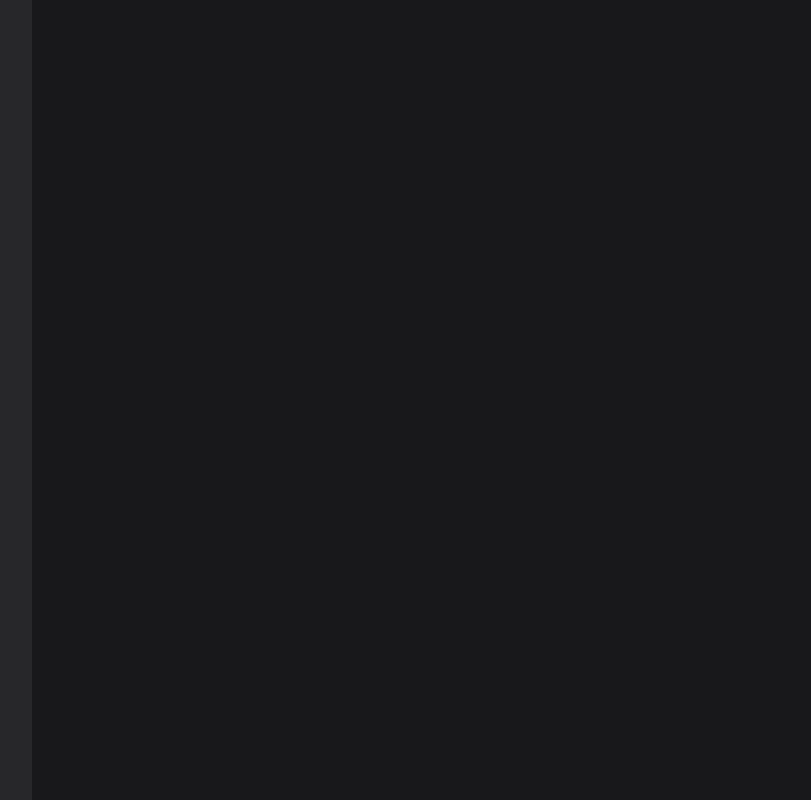
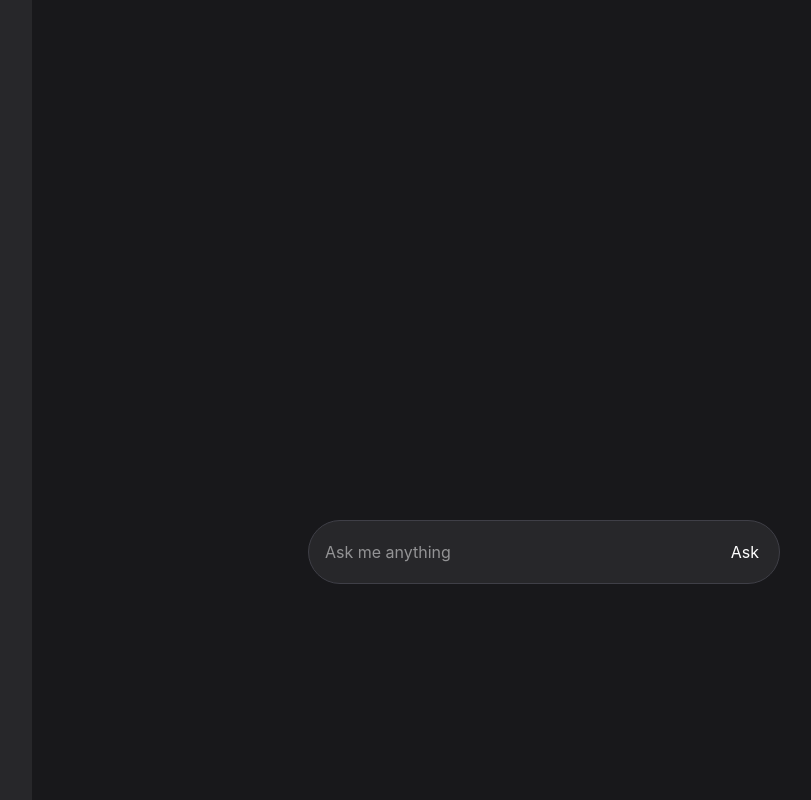
Before and after one commit to Anjan28052006/react-ai-tool, a React (Vite) app: page / in a window 1280 px wide. Shown: the whole page, without its empty margins (224-1035 px from the left). Built offline with nearby package versions, Linux system fonts and the light colour scheme.

Commit message:
formatted the message

```diff
--- a/src/App.jsx
+++ b/src/App.jsx
@@ -1,19 +1,64 @@
-
-import './App.css'
+import { useState } from "react";
+import "./App.css";
+import { URL } from "./constants";
+import Answer from "./components/Answers";
 
 function App() {
+  const [question, setQuestion] = useState("");
+  const [data, getData] = useState(undefined);
 
+  const payLoad = {
+    contents: [
+      {
+        parts: [{ text: question }],
+      },
+    ],
+  };
+
+  const askQuestion = async () => {
+    let res = await fetch(URL, {
+      method: "POST",
+      body: JSON.stringify(payLoad),
+    });
+
+    res = await res.json();
+    let dataString=res.candidates[0].content.parts[0].text;
+    dataString=dataString.split("* ");
+    dataString=dataString.map((item)=>item.trim())
+
+    getData(dataString);
+  };
   return (
-    <div className='grid grid-cols-5 h-screen'>
-      <div className='col-span-1 bg-zinc-800 '>
+    <div className="grid grid-cols-5 h-screen text-center">
+      <div className="col-span-1 bg-zinc-800 ">
 
       </div>
-      <div className='col-span-4'>
+      <div className="col-span-4 p-10">
+        <div className="container h-120 overflow-scroll">
+          <div className="text-white">
+               {/* {data} */}
+               <ul>
+                {
+                  data  && data.map((item,index)=>{
+                    return <li className="text-left p-1" key={index} ><Answer ans={item}/></li>
+                  })
+                }
+               </ul>
+          </div>
 
+        </div>
+        <div className="bg-zinc-800 w-1/2 m-auto rounded-4xl border border-zinc-700 text-white h-16 flex p-1 pr-5">
+          <input
+            type="text"
+            onChange={(event) => setQuestion(event.target.value)}
+            className="w-full p-3 h-full outline-none"
+            placeholder="Ask me anything"
+          />
+          <button onClick={askQuestion}>Ask</button>
+        </div>
       </div>
-
     </div>
-  )
+  );
 }
 
-export default App
+export default App;
--- /dev/null
+++ b/src/components/Answers.jsx
@@ -0,0 +1,5 @@
+export default function Answer({ans}){
+    return <>
+    {ans}
+    </>
+}
--- /dev/null
+++ b/src/constants.jsx
@@ -0,0 +1 @@
+export const URL="https://generativelanguage.googleapis.com/v1beta/models/gemini-3.5-flash:generateContent?key=AQ.Ab8RN6IoiazjS4pSHrikXq1qrONMLHP5CnMW8Lk2z5ao8WhbzQ"
```
